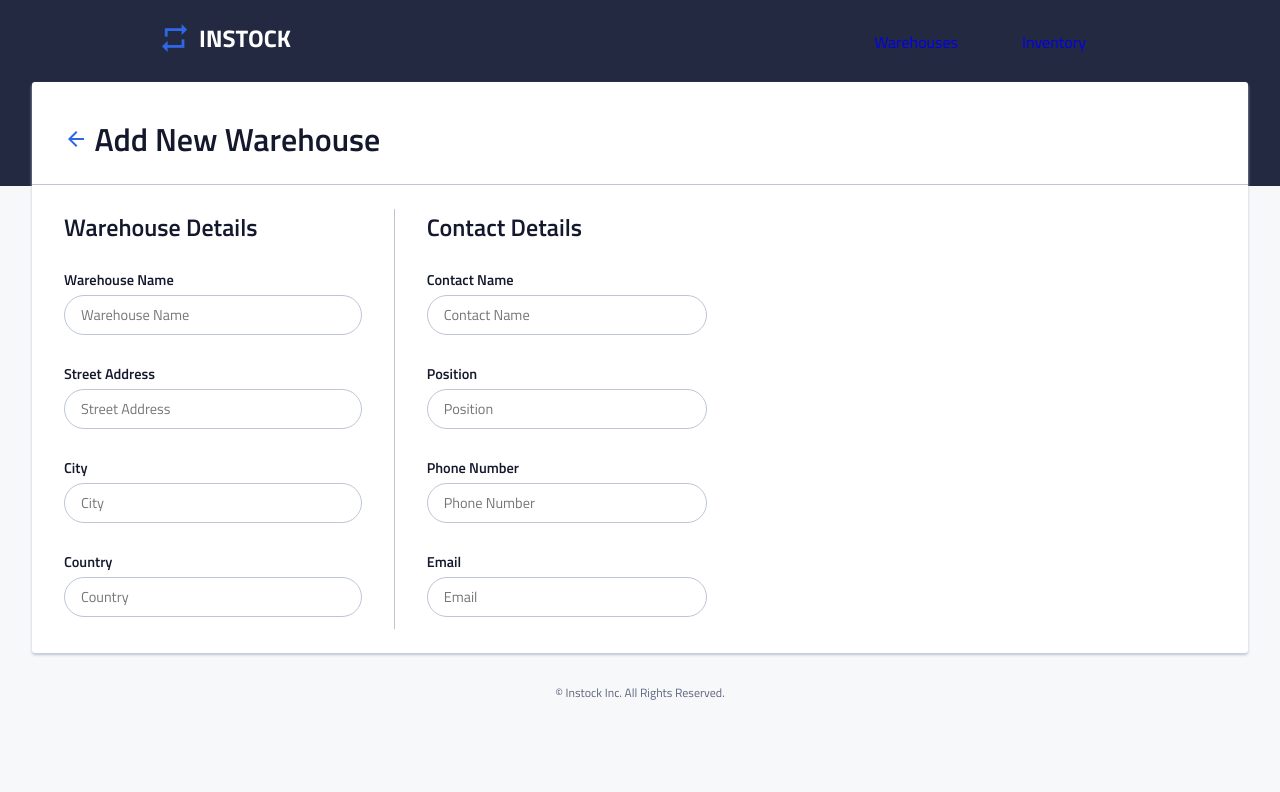
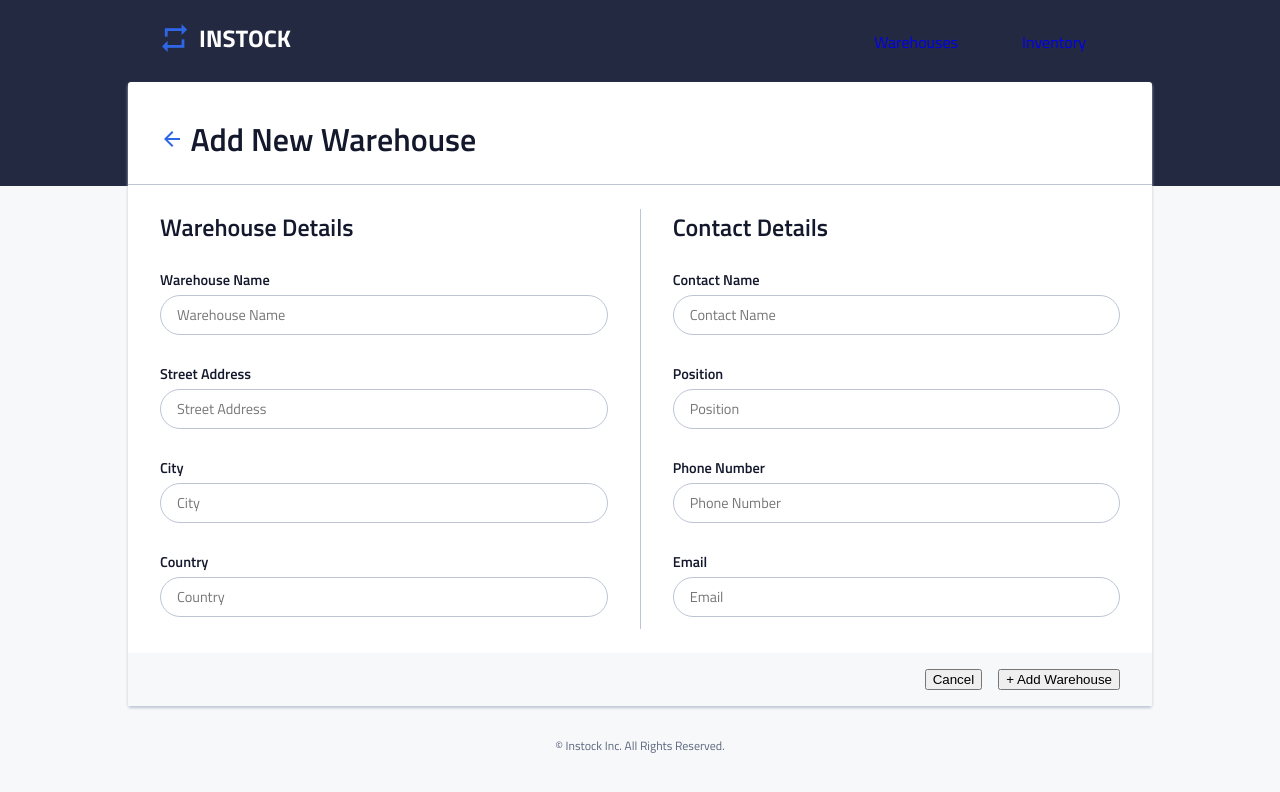
Before and after one commit to m-sekander/j22nk-instock-client, a React (Create React App) app: page /warehouses/add in a window 1280 px wide. Shown: the top 792 px of the page. Built offline with nearby package versions, Linux system fonts and the light colour scheme.

Commit message:
Style AddWarehouse for desktop view and add buttons

```diff
--- a/src/components/AddWarehouse/AddWarehouse.js
+++ b/src/components/AddWarehouse/AddWarehouse.js
@@ -11,6 +11,7 @@ function AddWarehouse() {
                 <h1 className="add-warehouse__title">Add New Warehouse</h1>
             </div>
             <form className="add-warehouse__form">
+                <div className="add-warehouse__inputs-container">
                     <div className="add-warehouse__input-container">
                         <h2 className="add-warehouse__sub-title">Warehouse Details</h2>
                         <label className="add-warehouse__label">
@@ -49,6 +50,11 @@ function AddWarehouse() {
                             <input className="add-warehouse__input" placeholder="Email" name="email"></input>
                         </label>
                     </div>
+                </div>
+                <div className="add-warehouse__button-container">
+                    <button className="add-warehouse__button">Cancel</button>
+                    <button className="add-warehouse__button add-warehouse__button--cta">+ Add Warehouse</button>
+                </div>
             </form>
         </main>
     );
--- a/src/components/AddWarehouse/AddWarehouse.scss
+++ b/src/components/AddWarehouse/AddWarehouse.scss
@@ -1,5 +1,6 @@
 @use "../../styles/partials/colors" as *;
 @use "../../styles/partials/breakpoints" as *;
+@use "../../styles/partials/mixins" as *;
 
 .add-warehouse {
     margin: -3.5rem 0.8rem 1rem;
@@ -9,6 +10,12 @@
 
     @include tablet {
         margin: -6.5rem 2rem 1rem;
+    }
+
+    @include desktop {
+        @include contain(64rem);
+        margin-left: auto;
+        margin-right: auto;
     }
 
     &__title-container {
@@ -33,6 +40,9 @@
     }
 
     &__form {
+    }
+
+    &__inputs-container {
         display: flex;
         flex-direction: column;
 
@@ -44,6 +54,7 @@
     &__input-container {
         border-top: 1px solid $secondary-outline;
         padding: 0 1.25rem 0.75rem;
+        width: 100%;
 
         @include tablet {
             padding: 0 2rem 0.5rem;
@@ -79,10 +90,40 @@
         border-radius: 20px;
         margin: 0.15rem 0;
 
+        &:focus {
+            outline: none;
+            border: 1px solid $primary-element;
+
+            &::placeholder {
+                color: transparent;
+            }
+        }
+
         @include tablet {
             font-size: 0.9rem;
             padding: 0.5rem 1rem;
             margin: 0.25rem 0;
         }
     }
+
+    &__button-container {
+        background-color: $background-page;
+        display: flex;
+        flex-direction: row;
+        justify-content: flex-end;
+        padding: 0.75rem 1.25rem;
+        gap: 1rem;
+
+        @include tablet {
+            padding: 1rem 2rem;
+        }
+    }
+
+    &__button {
+        width: 100%;
+
+        @include tablet {
+            width: auto;
+        }
+    }
 }
```
Lines whose indentation alone changed are shown as unchanged.
